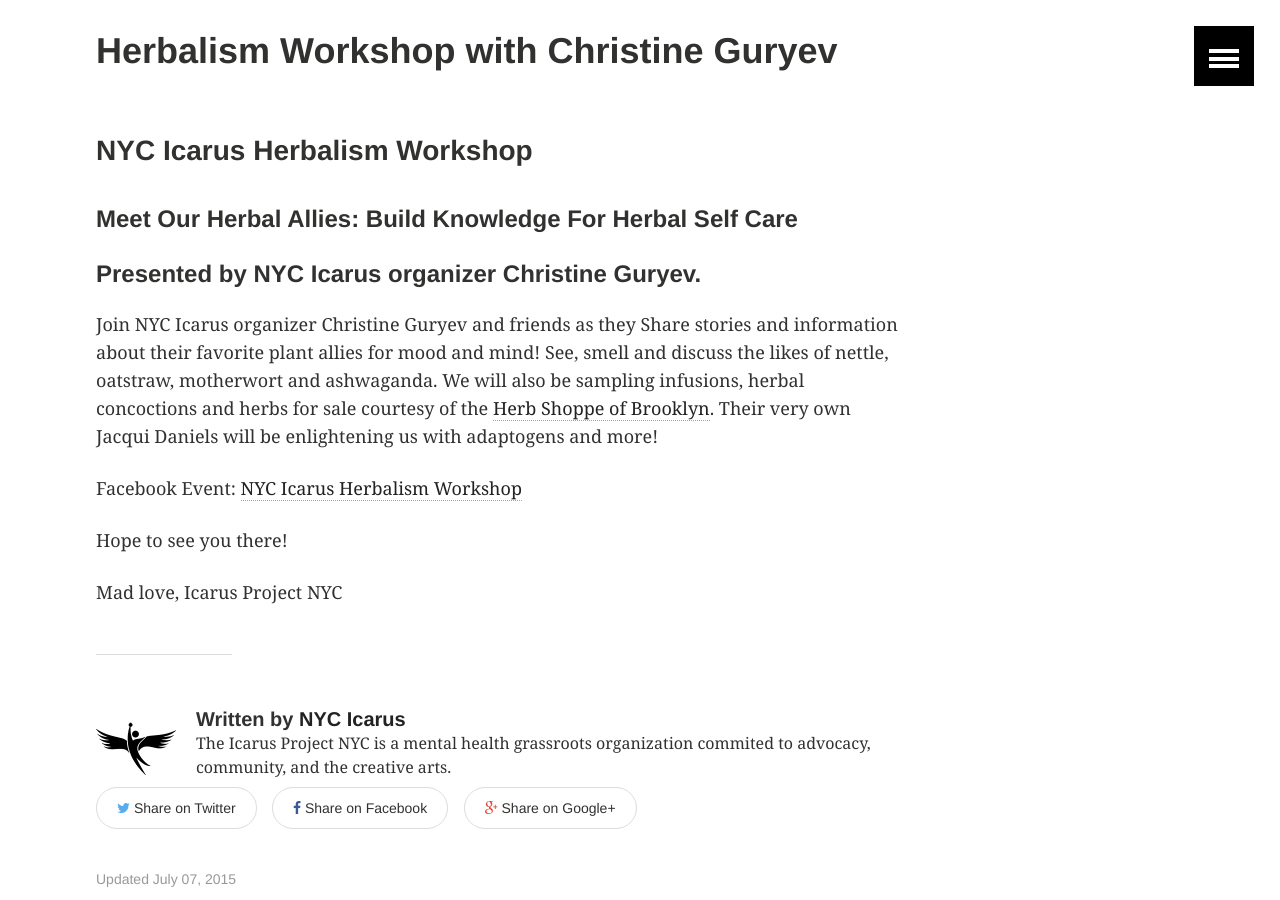
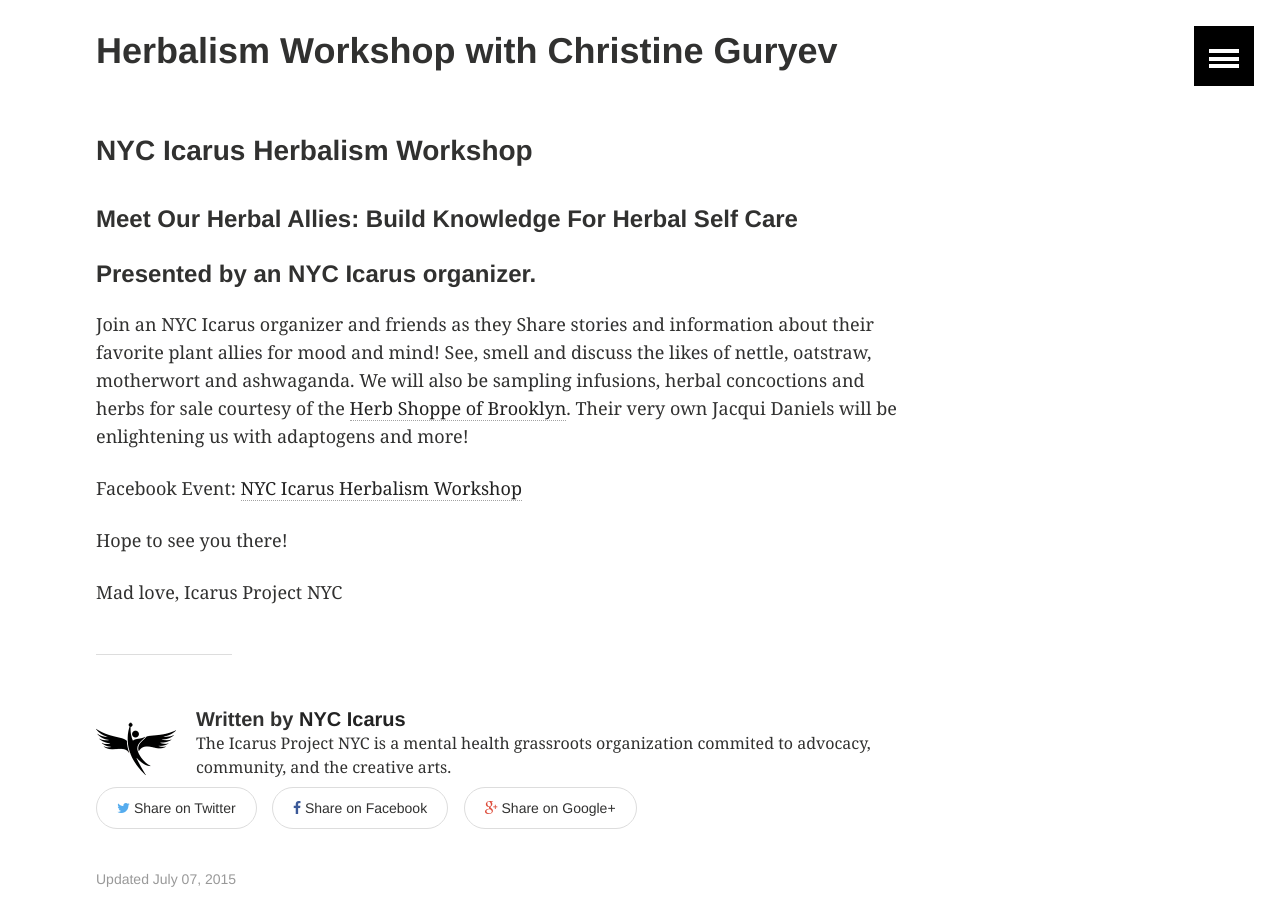
Before and after one commit to nycicarus/nycicarus.github.io, a Jekyll site: the page built from _posts/events/2015-09-02-herbalism-workshop.md, in a window 1280 px wide and 900 px high, scrolled down 726 px. Built offline with Jekyll 4.4.1, drawn with Linux system fonts in a browser that asks for light colours; comment, search, counter and statistics services are not loaded.

Commit message:
remove christine as per directions

```diff
--- a/_posts/events/2015-09-02-herbalism-workshop.md
+++ b/_posts/events/2015-09-02-herbalism-workshop.md
@@ -3,7 +3,7 @@ layout: article
 title: "Herbalism Workshop with Christine Guryev"
 categories: events
 description: "Herbalism Workshop."
-excerpt: "Join NYC Icarus organizer Christine Guryev, Jacqui Daniels and friends as they Share stories and information about their favorite plant allies for mood and mind!"
+excerpt: "Join an NYC Icarus organizer, Jacqui Daniels and friends as they Share stories and information about their favorite plant allies for mood and mind!"
 modified: 2015-07-07T11:57:41-04:00
 tags: [ meditation , dance , workshop ]
 comments: true
@@ -25,10 +25,10 @@ phone: ""
 ### NYC Icarus Herbalism Workshop
 
 #### Meet Our Herbal Allies: Build Knowledge For Herbal Self Care
-#### Presented by NYC Icarus organizer Christine Guryev.
+#### Presented by an NYC Icarus organizer.
 
 
-Join NYC Icarus organizer Christine Guryev and friends as they Share stories and information about their favorite plant allies for mood and mind! See, smell and discuss the likes of nettle, oatstraw, motherwort and ashwaganda. We will also be sampling infusions, herbal concoctions and herbs for sale courtesy of the [Herb Shoppe of Brooklyn](http://www.theherbshoppebrooklyn.com/). Their very own Jacqui Daniels will be enlightening us with adaptogens and more!
+Join an NYC Icarus organizer and friends as they Share stories and information about their favorite plant allies for mood and mind! See, smell and discuss the likes of nettle, oatstraw, motherwort and ashwaganda. We will also be sampling infusions, herbal concoctions and herbs for sale courtesy of the [Herb Shoppe of Brooklyn](http://www.theherbshoppebrooklyn.com/). Their very own Jacqui Daniels will be enlightening us with adaptogens and more!
 
 Facebook Event: [NYC Icarus Herbalism Workshop](https://www.facebook.com/events/916054918466692/)
 
```
